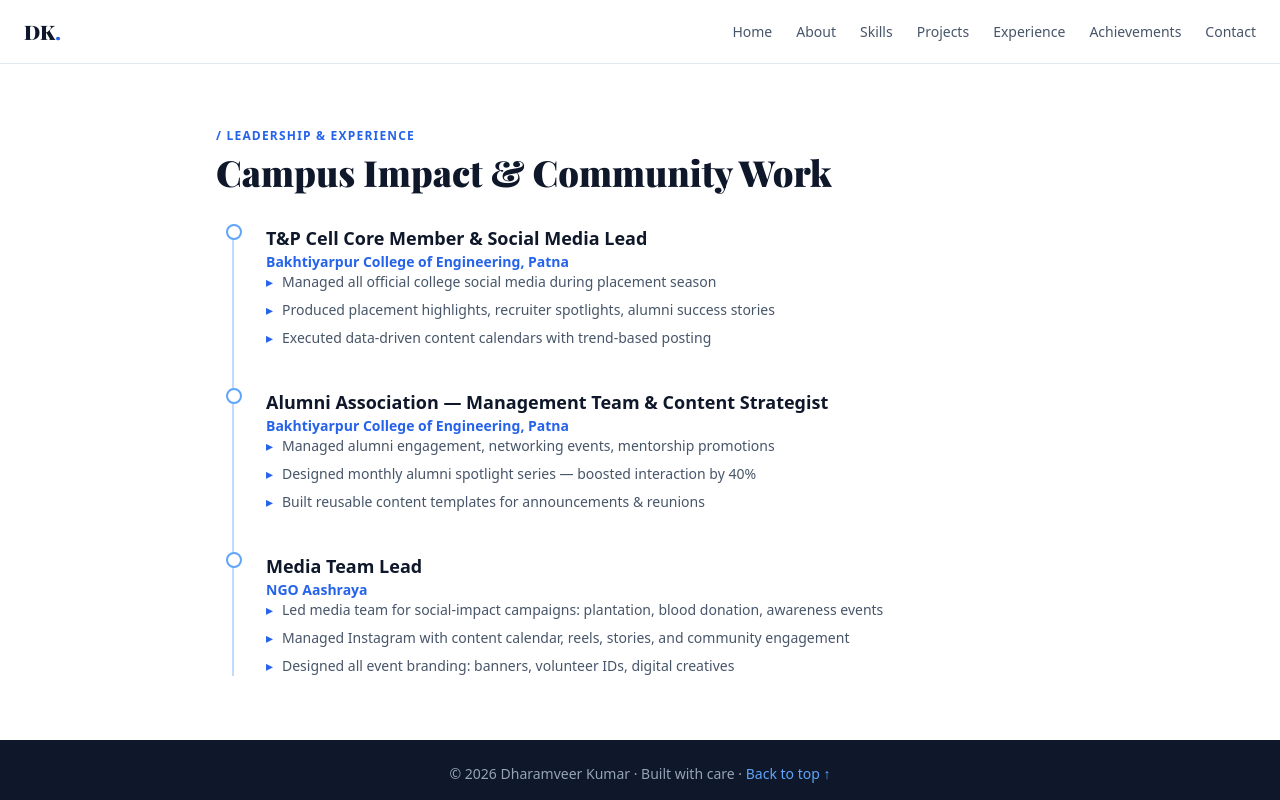
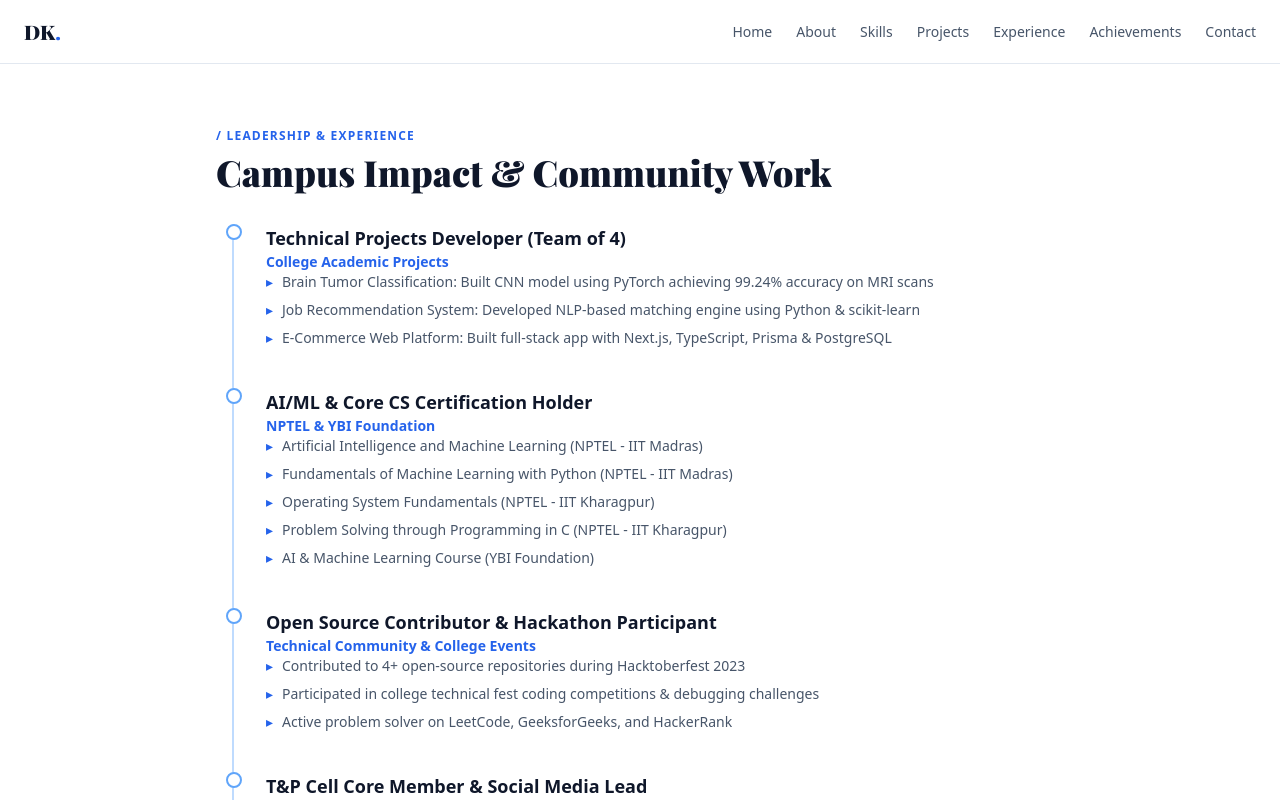
Before and after one commit to dharamveerkz/dharamveer-cse-portfolio, a Next.js app: page /experience in a window 1280 px wide. Shown: the top 800 px of the page. Built offline with nearby package versions, Linux system fonts and the light colour scheme; a web font is replaced by a local one.

Commit message:
Update page.tsx

```diff
--- a/app/experience/page.tsx
+++ b/app/experience/page.tsx
@@ -1,7 +1,60 @@
 const roles = [
-  { role: "T&P Cell Core Member & Social Media Lead", org: "Bakhtiyarpur College of Engineering, Patna", date: "2023 – 2024", bullets: ["Managed all official college social media during placement season", "Produced placement highlights, recruiter spotlights, alumni success stories", "Executed data-driven content calendars with trend-based posting"] },
-  { role: "Alumni Association — Management Team & Content Strategist", org: "Bakhtiyarpur College of Engineering, Patna", date: "2023 – 2024", bullets: ["Managed alumni engagement, networking events, mentorship promotions", "Designed monthly alumni spotlight series — boosted interaction by 40%", "Built reusable content templates for announcements & reunions"] },
-  { role: "Media Team Lead", org: "NGO Aashraya", date: "2023 – Present", bullets: ["Led media team for social-impact campaigns: plantation, blood donation, awareness events", "Managed Instagram with content calendar, reels, stories, and community engagement", "Designed all event branding: banners, volunteer IDs, digital creatives"] },
+  {
+    role: "Technical Projects Developer (Team of 4)",
+    org: "College Academic Projects",
+    bullets: [
+      "Brain Tumor Classification: Built CNN model using PyTorch achieving 99.24% accuracy on MRI scans",
+      "Job Recommendation System: Developed NLP-based matching engine using Python & scikit-learn",
+      "E-Commerce Web Platform: Built full-stack app with Next.js, TypeScript, Prisma & PostgreSQL"
+    ]
+  },
+  {
+    role: "AI/ML & Core CS Certification Holder",
+    org: "NPTEL & YBI Foundation",
+    bullets: [
+      "Artificial Intelligence and Machine Learning (NPTEL - IIT Madras)",
+      "Fundamentals of Machine Learning with Python (NPTEL - IIT Madras)",
+      "Operating System Fundamentals (NPTEL - IIT Kharagpur)",
+      "Problem Solving through Programming in C (NPTEL - IIT Kharagpur)",
+      "AI & Machine Learning Course (YBI Foundation)"
+    ]
+  },
+  {
+    role: "Open Source Contributor & Hackathon Participant",
+    org: "Technical Community & College Events",
+    bullets: [
+      "Contributed to 4+ open-source repositories during Hacktoberfest 2023",
+      "Participated in college technical fest coding competitions & debugging challenges",
+      "Active problem solver on LeetCode, GeeksforGeeks, and HackerRank"
+    ]
+  },
+  {
+    role: "T&P Cell Core Member & Social Media Lead",
+    org: "Bakhtiyarpur College of Engineering, Patna",
+    bullets: [
+      "Managed all official college social media during placement season",
+      "Produced placement highlights, recruiter spotlights, alumni success stories",
+      "Executed data-driven content calendars with trend-based posting"
+    ]
+  },
+  {
+    role: "Alumni Association — Management Team & Content Strategist",
+    org: "Bakhtiyarpur College of Engineering, Patna",
+    bullets: [
+      "Managed alumni engagement, networking events, mentorship promotions",
+      "Designed monthly alumni spotlight series — boosted interaction by 40%",
+      "Built reusable content templates for announcements & reunions"
+    ]
+  },
+  {
+    role: "Media Team Lead",
+    org: "NGO Aashraya",
+    bullets: [
+      "Led media team for social-impact campaigns: plantation, blood donation, awareness events",
+      "Managed Instagram with content calendar, reels, stories, and community engagement",
+      "Designed all event branding: banners, volunteer IDs, digital creatives"
+    ]
+  }
 ];
 
 export default function Experience() {
```
